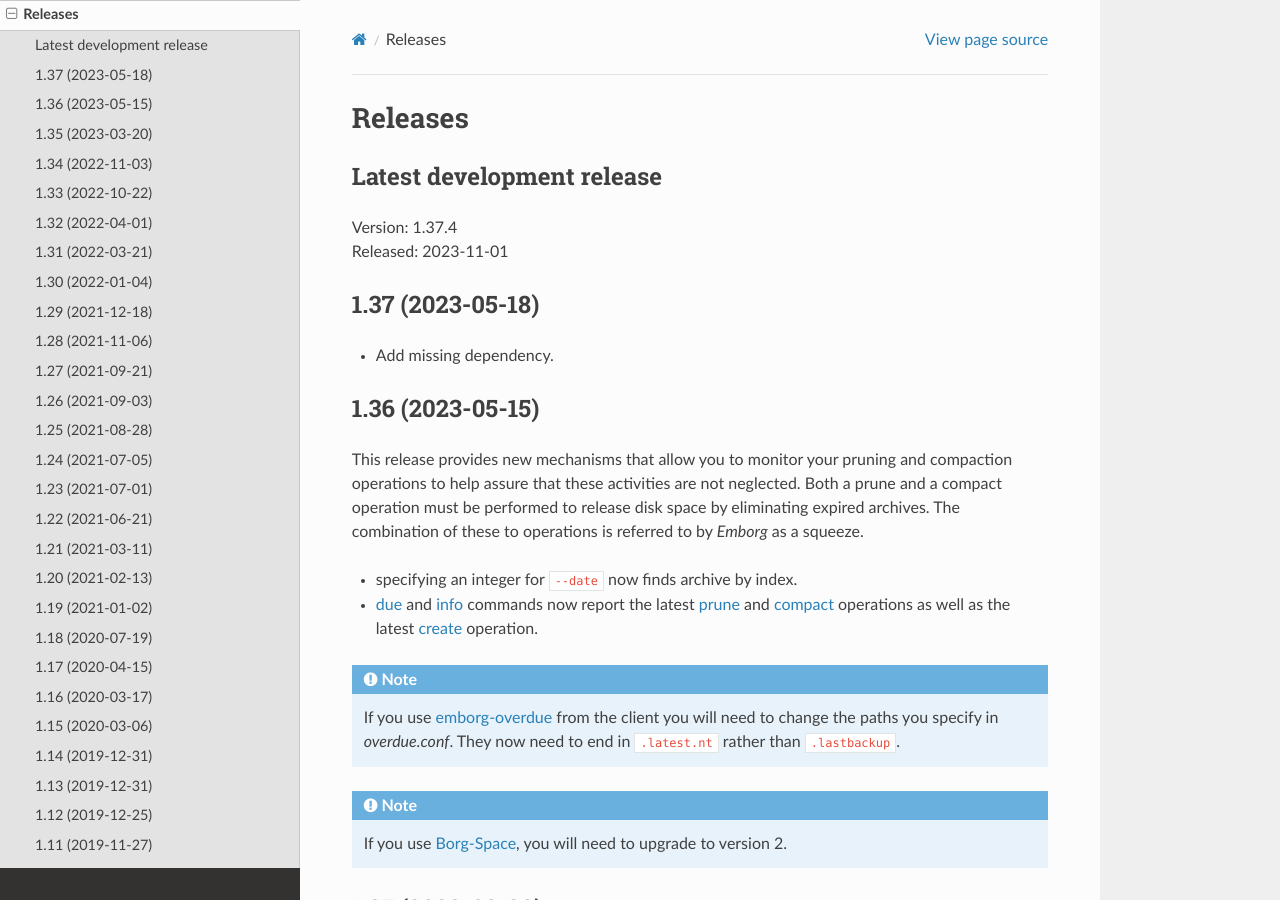
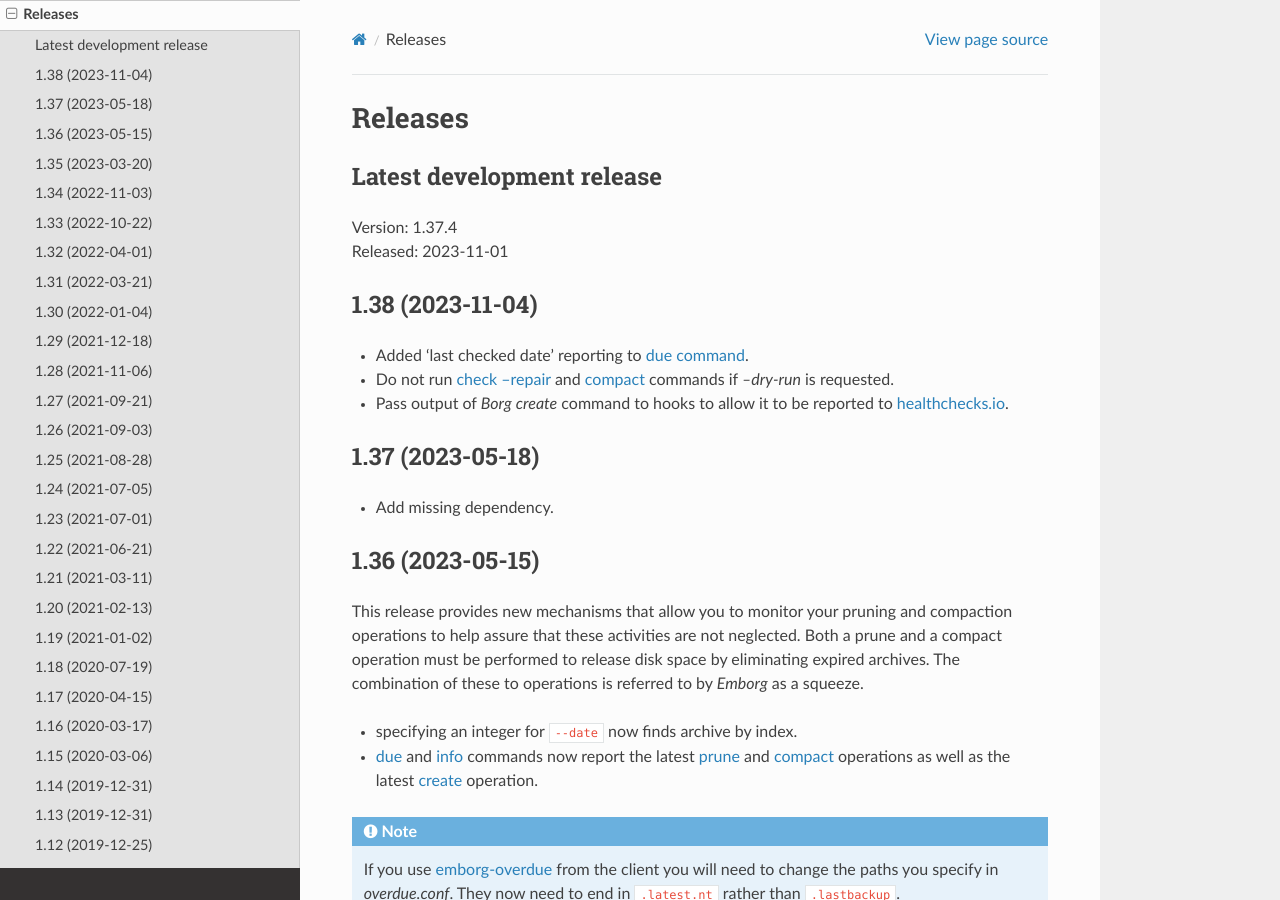
Before and after one commit to KenKundert/emborg, a Sphinx documentation site: the page built from doc/releases.rst, in a window 1280 px wide and 900 px high. Built offline with Sphinx 7.4.7 and the Read the Docs theme 2.0.0, drawn with Linux system fonts in a browser that asks for light colours.

Commit message:
update release notes

```diff
--- a/doc/configuring.rst
+++ b/doc/configuring.rst
@@ -553,6 +553,8 @@ or pruning a repository.
     generally to configure *cron* or *anacron* to run the *compact* command
     routinely for you.
 
+    Do not use this setting if you are not using *Borg* version 1.2 or later.
+
 
 .. _configurations:
 
--- a/doc/releases.rst
+++ b/doc/releases.rst
@@ -5,6 +5,15 @@ Latest development release
 --------------------------
 | Version: 1.37.4
 | Released: 2023-11-01
+
+
+1.38 (2023-11-04)
+-----------------
+- Added ‘last checked date’ reporting to :ref:`due command<due>`.
+- Do not run :ref:`check --repair <check>` and :ref:`compact <compact>` commands
+  if `--dry-run` is requested.
+- Pass output of *Borg* *create* command to hooks to allow it to be reported to
+  healthchecks.io_.
 
 
 1.37 (2023-05-18)
```
